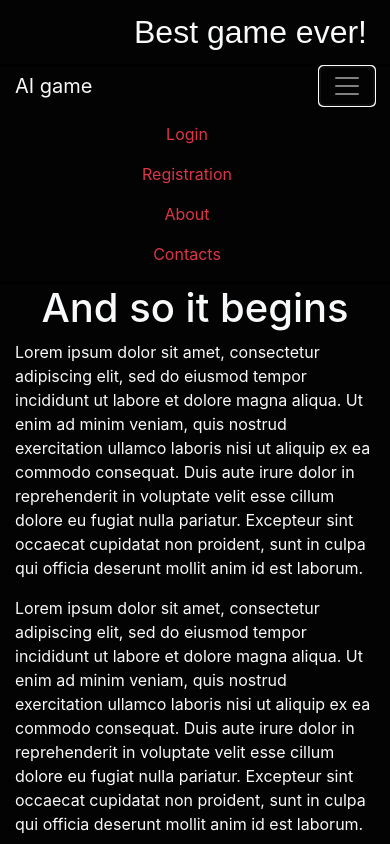
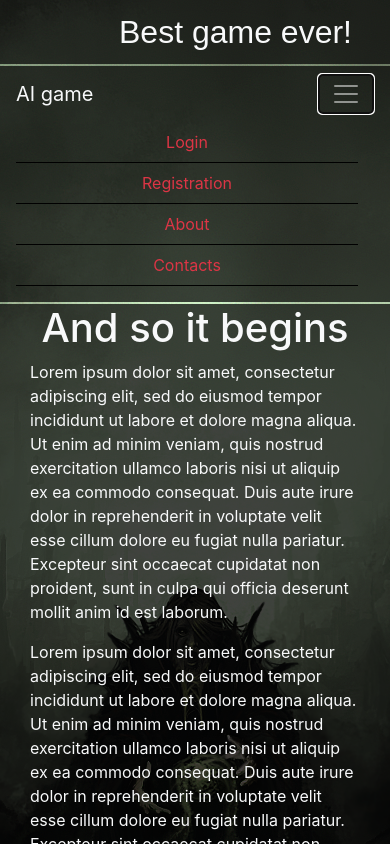
Before and after one commit to doctorsylar/game_test, a plain HTML site: page index.html in a window 390 px wide. Both pictures are taken after a click on the button 347 px from the left and 86 px from the top of the page. Shown: the top 844 px of the page. Drawn offline with nearby package versions, Linux system fonts and the light colour scheme.

Commit message:
reworked menu, added @media + some additional changes

```diff
--- a/css/style.css
+++ b/css/style.css
@@ -1,24 +1,15 @@
 * {
-
-}
-
-a:hover {
+    padding: 0;
+    margin: 0;
     text-decoration: none;
+    box-sizing: border-box
 }
 
 body {
     background: #000 url('../img/1213318.jpg') no-repeat fixed top;
-    height: 2000px;
-}
-
-@media screen and (max-width: 768px) {
-    #sidebar {
-        display: none;
-    }
 }
 
 .container-fluid {
-    padding: 0;
     background-color: rgba(5,5,5,0.75);
     margin-bottom: 2px;
 }
@@ -27,15 +18,30 @@ body {
     padding: .5em;
 }
 
-#navbar-container {
+.right-header {
+    font-family: Mistral, sans-serif;
+    font-size: 2em;
+}
+.navbar-container {
     padding: 0 15px;
 }
-
-#right-header {
-    font-family: Mistral, sans-serif;
-    font-size: 2em;
+.navbar-container .main-navbar .nav-item {
+    text-align: center;
+    border-bottom: 1px solid black;
+}
+.navbar-container .main-navbar .nav-item a {
+    display: block;
+}
+.navbar-container .main-navbar .nav-item a:hover {
+    background-color: rgba(0,0,0,0.5);
 }
 
 main {
     height: 1500px;
 }
+
+@media screen and (max-width: 768px){
+    .navbar-container .main-navbar .nav-item {
+        width: 100%;
+    }
+}
--- a/index.html
+++ b/index.html
@@ -16,25 +16,27 @@
 <header class="container-fluid">
     <div class="jumbotron-fluid text-light">
         <div class="container text-right" id="header-container">
-            <span class="text-right align-baseline" id="right-header"><a href="#" class="text-light">Best game ever!</a></span>
+            <span class="text-right align-baseline right-header">
+                <a href="#" class="text-light">Best game ever!</a>
+            </span>
         </div>
 
     </div>
 </header>
 <nav class="navbar navbar-expand-md sticky-top container-fluid">
-    <div class="container" id="navbar-container">
+    <div class="container navbar-container" >
         <!-- Logo -->
         <a class="navbar-brand text-light" href="#">AI game</a>
 
         <!-- Toggler -->
         <button class="navbar-toggler navbar-dark" type="button" data-toggle="collapse"
-                data-target="#main-navbar">
+                data-target=".main-navbar">
             <span class="navbar-toggler-icon"></span>
         </button>
 
         <!-- Navbar -->
-        <div class="collapse navbar-collapse" id="main-navbar">
-            <ul class="navbar navbar-nav">
+        <div class="collapse navbar-collapse main-navbar">
+            <ul class="navbar navbar-nav flex-column flex-md-row">
                 <li class="nav-item">
                     <a class="nav-link text-danger" href="#">Login</a>
                 </li>
@@ -84,6 +86,9 @@
         </p>
     </main>
 </div>
+<footer class="container-fluid">
+
+</footer>
 
 
 <!-- jQuery, popper, bootstrap -->
@@ -91,5 +96,7 @@
 <script src="https://cdnjs.cloudflare.com/ajax/libs/popper.js/1.14.3/umd/popper.min.js" integrity="sha384-ZMP7rVo3mIykV+2+9J3UJ46jBk0WLaUAdn689aCwoqbBJiSnjAK/l8WvCWPIPm49" crossorigin="anonymous"></script>
 <script src="https://stackpath.bootstrapcdn.com/bootstrap/4.1.1/js/bootstrap.min.js" integrity="sha384-smHYKdLADwkXOn1EmN1qk/HfnUcbVRZyYmZ4qpPea6sjB/pTJ0euyQp0Mk8ck+5T" crossorigin="anonymous"></script>
 
+<!-- Personal scripts -->
+<script src="js/script.js"></script>
 </body>
 </html>
```
Also changed, not shown: img/1213318.jpg (added), img/background.jpg (deleted).
